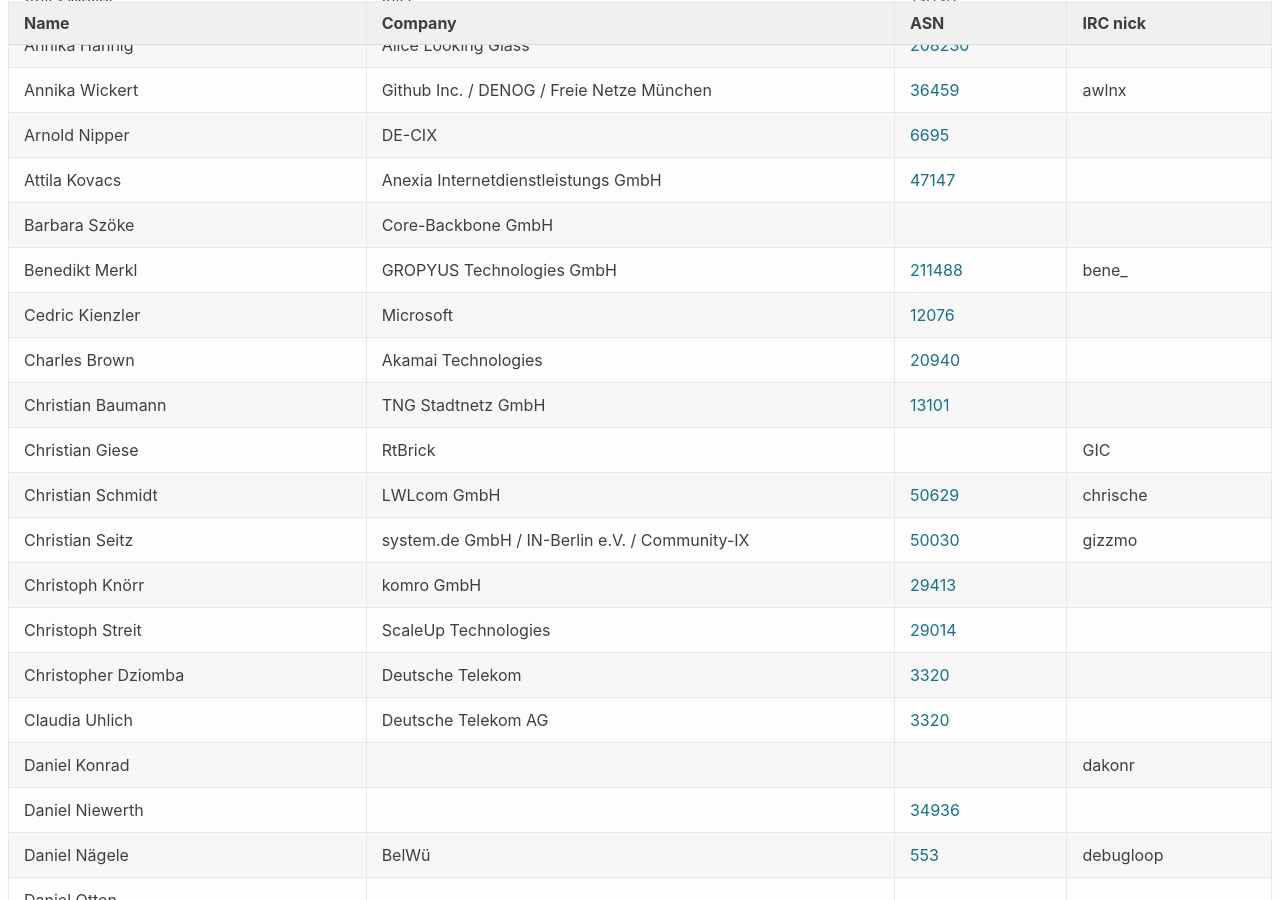
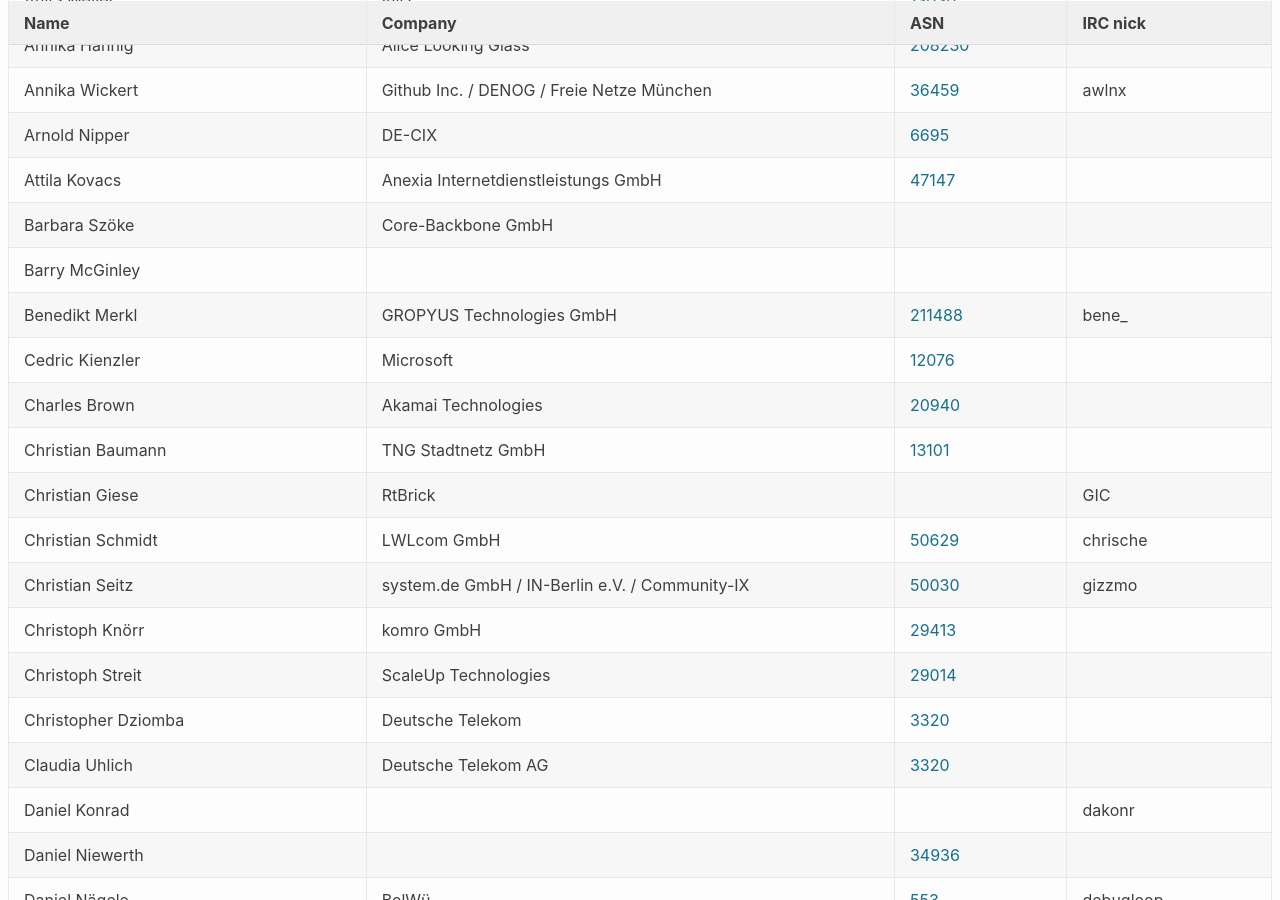
Before and after one commit to denog/pretix-attendeelist, a Jekyll site: the page built from denog14/index.md, in a window 1280 px wide and 900 px high, scrolled down 649 px. Built offline with Jekyll 4.4.1, drawn with Linux system fonts in a browser that asks for light colours.

Commit message:
Latest data: Thu Oct 13 14:03:00 UTC 2022

```diff
--- a/_data/attendees_denog14_onsite.json
+++ b/_data/attendees_denog14_onsite.json
@@ -92,6 +92,12 @@
   {
     "name": "Barbara Szöke",
     "company": "Core-Backbone GmbH",
+    "irc": null,
+    "asn": null
+  },
+  {
+    "name": "Barry McGinley",
+    "company": null,
     "irc": null,
     "asn": null
   },
```
